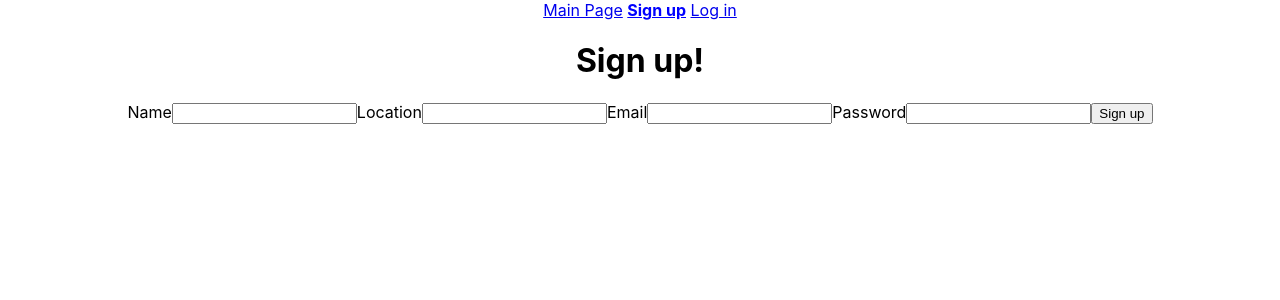
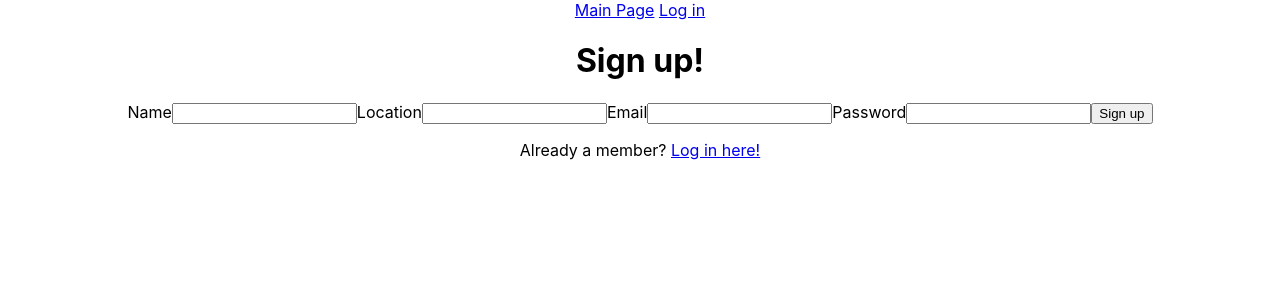
Before and after one commit to nmegrant/weather-app-frontend, a React (Create React App) app: page /signup in a window 1280 px wide. Shown: the top 300 px of the page. Built offline with nearby package versions, Linux system fonts and the light colour scheme.

Commit message:
Add personal page and change login/signup nav

```diff
--- a/src/App.js
+++ b/src/App.js
@@ -7,6 +7,7 @@ import CityPage from "./pages/CityPage";
 import NavBar from "./components/NavBar";
 import Login from "./pages/Login";
 import SignUp from "./pages/SignUp";
+import PersonalPage from "./pages/PersonalPage";
 
 function App() {
   return (
@@ -16,6 +17,7 @@ function App() {
         <Route exact path="/" component={MainPage} />
         <Route exact path="/login" component={Login} />
         <Route exact path="/signup" component={SignUp} />
+        <Route exact path="/profile" component={PersonalPage} />
         <Route exact path="/:cityId" component={CityPage} />
       </Switch>
     </div>
--- a/src/components/NavBar.js
+++ b/src/components/NavBar.js
@@ -26,18 +26,18 @@ export default function NavBar() {
       >
         Main Page
       </NavLink>{" "}
-      {token === null ? (
+      {token === null ? null : (
         <NavLink
           exact
-          to="/signup"
+          to="/profile"
           activeStyle={{
             fontWeight: "bold",
             color: "blue",
           }}
         >
-          Sign up
+          My Page
         </NavLink>
-      ) : null}{" "}
+      )}{" "}
       {token === null ? (
         <NavLink
           exact
--- a/src/pages/Login.js
+++ b/src/pages/Login.js
@@ -1,6 +1,6 @@
 import React, { useState, useEffect } from "react";
 import { useDispatch, useSelector } from "react-redux";
-import { useHistory } from "react-router-dom";
+import { useHistory, Link } from "react-router-dom";
 
 import { logInThunkCreator } from "../store/user/actions";
 import { selectToken } from "../store/user/selector";
@@ -41,6 +41,9 @@ export default function Login() {
           onChange={(event) => setPassword(event.target.value)}
         />
         <button onClick={submitLogin}>Log in</button>
+        <p>
+          Not a member? <Link to="/signup">Sign up now!</Link>
+        </p>
       </form>
     </div>
   );
--- /dev/null
+++ b/src/pages/PersonalPage.js
@@ -0,0 +1,9 @@
+import React from "react";
+
+export default function PersonalPage() {
+  return (
+    <div>
+      <h1>Your Page</h1>
+    </div>
+  );
+}
--- a/src/pages/SignUp.js
+++ b/src/pages/SignUp.js
@@ -1,5 +1,6 @@
 import React, { useState } from "react";
 import { useDispatch } from "react-redux";
+import { Link } from "react-router-dom";
 
 import { signUpThunkCreator } from "../store/user/actions";
 
@@ -43,6 +44,9 @@ export default function SignUp() {
         />
         <button onClick={submitSignup}>Sign up</button>
       </form>
+      <p>
+        Already a member? <Link to="/login">Log in here!</Link>
+      </p>
     </div>
   );
 }
```
